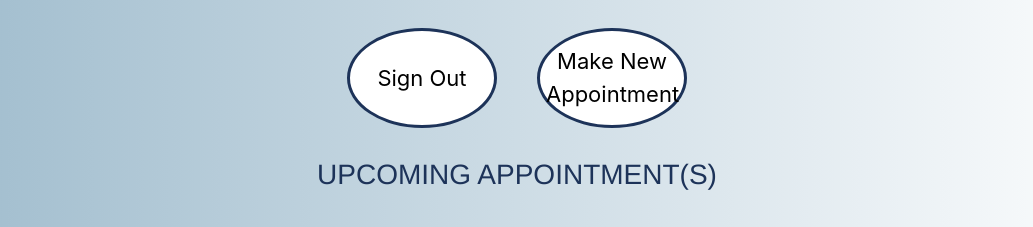
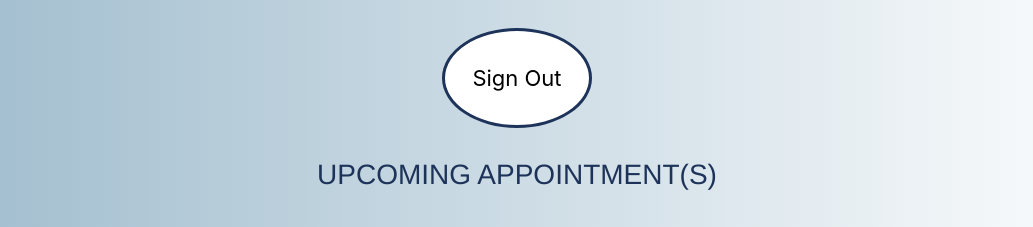
Before and after one commit to Moha-Alqa/CSI2132_Project2, a Flask app: page /patient in a window 1280 px wide. Shown: the part 94-321 px from the top of the page, without its empty margins (123-1156 px from the left). Run offline with Flask 2, Linux system fonts and the light colour scheme; some libraries are stand-ins or nearby versions.

Commit message:
Update patient.html

```diff
--- a/Website/templates/patient.html
+++ b/Website/templates/patient.html
@@ -84,8 +84,6 @@
     <div class="buttonForm">
         </form action="http://127.0.0.1:5000/login">
             <button type="submit" class="buttons">Sign Out</button>
-        </form action="http://127.0.0.1:5000/setPatientAppoi">
-        <button type="submit" class="buttons">Make New Appointment</button>
     </div>
         <h1 class="appointment">UPCOMING APPOINTMENT(S)</h1>
         <table>
```
